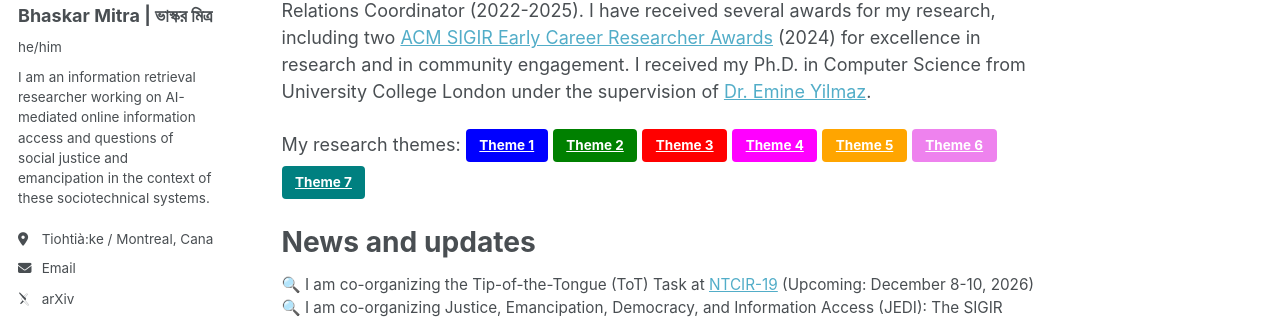
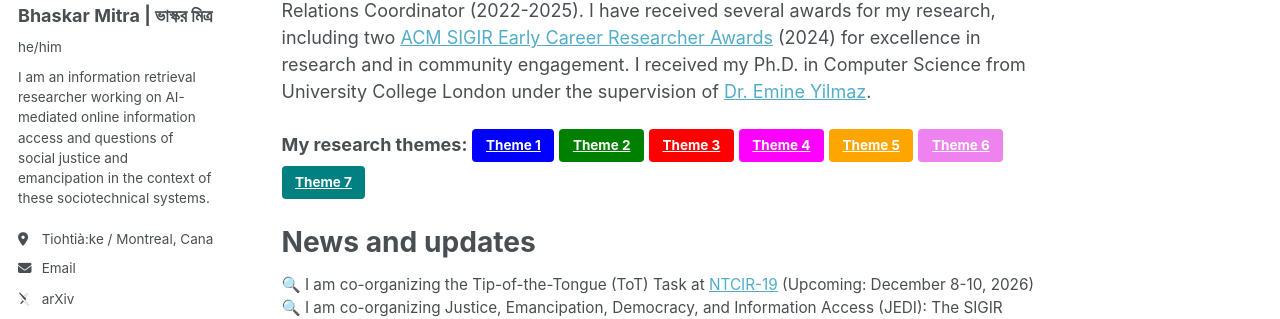
Before and after one commit to bhaskar-mitra/bhaskar-mitra.github.io, a Jekyll site: the page built from _pages/about.md, in a window 1280 px wide. Shown: the part 279-598 px from the top of the page. Built offline with Jekyll 4.4.1, drawn with Linux system fonts in a browser that asks for light colours; some web fonts are replaced.

Commit message:
Update about.md

```diff
--- a/_pages/about.md
+++ b/_pages/about.md
@@ -15,7 +15,7 @@ I have received several awards for my research, including two [ACM SIGIR Early C
 I received my Ph.D. in Computer Science from University College London under the supervision of [Dr. Emine Yilmaz](https://sites.google.com/site/emineyilmaz/).
 <br/>
 
-My research themes:
+**My research themes:**
 <a href="theme-1" class="btn" style="background-color:blue" onmouseover="this.style.backgroundColor='color-mix(in srgb, #000 20%, blue 80%)'" onmouseout="this.style.backgroundColor='blue'">Theme 1</a>
 <a href="theme-2" class="btn" style="background-color:green" onmouseover="this.style.backgroundColor='color-mix(in srgb, #000 20%, green 80%)'" onmouseout="this.style.backgroundColor='green'">Theme 2</a>
 <a href="theme-3" class="btn" style="background-color:red" onmouseover="this.style.backgroundColor='color-mix(in srgb, #000 20%, red 80%)'" onmouseout="this.style.backgroundColor='red'">Theme 3</a>
```
